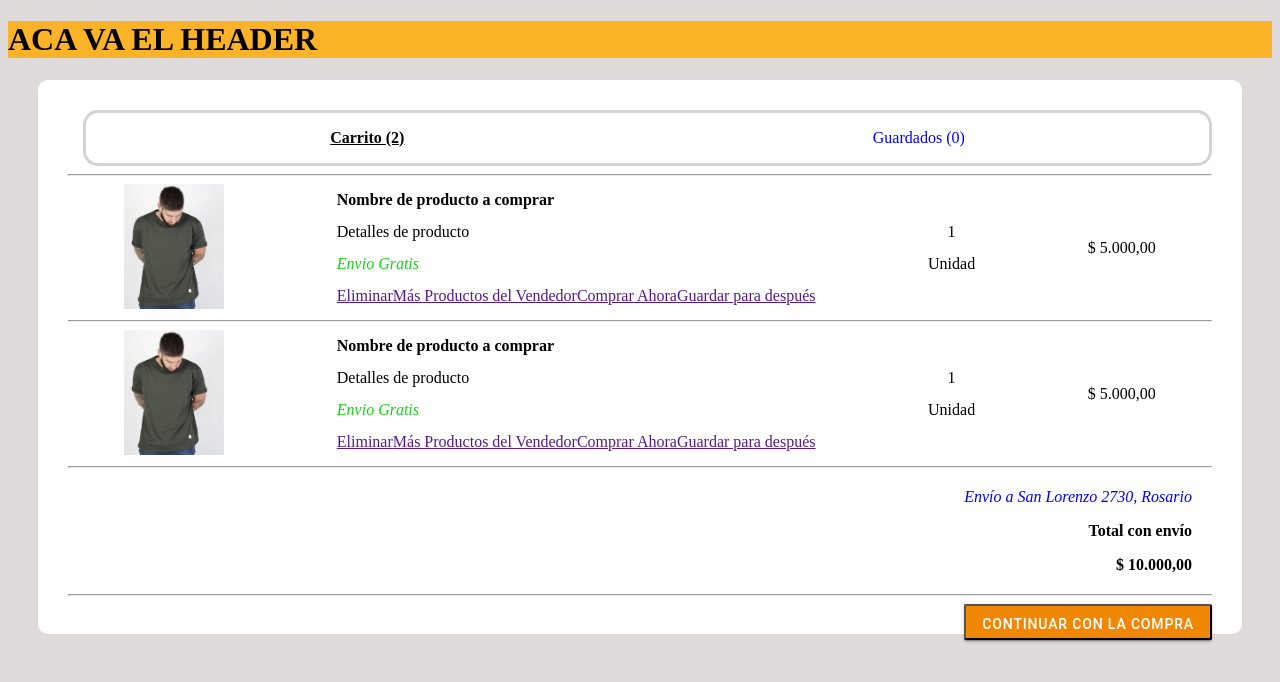
After one commit to pablolujambio/grupo_10_3prendero, a Node server app: page /carrito in a window 1280 px wide. The commit adds this page. Shown: the top 682 px of the page. Run offline with Node 20, Linux system fonts and the light colour scheme.

Commit message:
cree NUEVO productCart.html (el carrito), MODIFIQUE home.css para el carrito solamente y app.js solo para escucha

```diff
--- a/app.js
+++ b/app.js
@@ -13,6 +13,10 @@ app.get('/detalle', function(req, res){
     res.sendFile(path.join(__dirname, "./views/productDetail.html"))
 })
 
+app.get('/carrito', function(req, res){
+    res.sendFile(path.join(__dirname, "./views/productCart.html"))
+})
+
 app.listen(3000, function() {
     console.log('servidor esta funcionando')
 })
--- a/public/css/home.css
+++ b/public/css/home.css
@@ -233,3 +233,116 @@ display: inline-block;
     left: 115px;
 
 }
+
+ /*--------------------------------------------------------------------------
+ DISEÑO CARRITO
+ ----------------------------------------------------------------------------*/
+
+.carritoBody {
+    background-color: rgb(223, 219, 219)  ;
+}
+
+.carrito {
+    background-color: white;
+    border-radius: 10px;
+    margin-left: 30px;
+    margin-right: 30px;
+    padding-left: 30px;
+    padding-top: 30px;
+    padding-bottom: 30px;
+    padding-right: 30px;
+}
+
+.carritoTop {
+    display: flex;
+    flex-wrap: wrap;
+    justify-content: space-around;
+    margin-left: 15px;
+    border: solid lightgray;
+    border-radius: 15px;
+    padding: 0px 10px 0px 10px;
+}
+
+.itemDetalle {
+    display: flex;
+    flex-wrap: wrap;
+    position: relative;
+    justify-content: space-around;
+    line-height: 0px;
+    }
+
+.itemImagen{
+    display: flex;
+    flex-wrap: wrap;
+   }
+
+.caracteristicas{
+    display: flex;
+    flex-direction: column;
+       }
+
+.opcionesItem{
+    display: flex;
+    padding: 0px;
+    justify-content: space-around;
+}
+
+.itemCantidad,
+.itemPrecio{
+    display: flex;
+    flex-direction: column;
+    flex-wrap: wrap;
+    align-items: center;
+    justify-content: center;
+
+}
+
+.textoAzul {
+    color: blue;
+}
+
+.textoVerde {
+    color: rgb(20, 209, 20);
+}
+
+.pago{
+    text-align: right;
+    margin: 20px;
+}
+
+.botonCompra{
+    padding: 0 16px;
+    float: right;
+  border-radius: 2px;
+  background-color: #F18805;
+  box-shadow: 0 3px 1px -2px rgba(0, 0, 0, 0.2),
+    0 2px 2px 0 rgba(0, 0, 0, 0.14),
+    0 1px 5px 0 rgba(0, 0, 0, 0.12);
+  color: #fff;
+  transition: background-color 15ms linear,
+    box-shadow 280ms cubic-bezier(0.4, 0, 0.2, 1);
+  height: 36px;
+  line-height: 2.25rem;
+  font-family: Roboto, sans-serif;
+  font-size: 0.875rem;
+  font-weight: 500;
+  letter-spacing: 0.06em;
+  text-transform: uppercase;
+}
+
+.botonCompra:hover, .botonCompra:focus {
+    box-shadow: 0 2px 4px -1px rgba(0, 0, 0, 0.2),
+      0 4px 5px 0 rgba(0, 0, 0, 0.14),
+      0 1px 10px 0 rgba(0, 0, 0, 0.12);
+    background-color: #D95D39;
+  }
+
+  .botonCompra:active {
+    box-shadow: 0 5px 5px -3px rgba(0, 0, 0, 0.2),
+      0 8px 10px 1px rgba(0, 0, 0, 0.14),
+      0 3px 14px 2px rgba(0, 0, 0, 0.12);
+    background-color: #D95D39;
+  }
+/*--------------------------------------------------------------------------
+ FIN DISEÑO CARRITO
+ ----------------------------------------------------------------------------*/
--- a/src/app.js
+++ b/src/app.js
@@ -0,0 +1,5 @@
+const express = require('express');
+const app= express();
+const path = require('path')
+
+app.use( express.static(path.join(__dirname, "./public")))
--- /dev/null
+++ b/views/productCart.html
@@ -0,0 +1,98 @@
+<!DOCTYPE html>
+<html lang="en">
+<head>
+    <meta charset="UTF-8">
+    <meta name="viewport" content="width=device-width, initial-scale=1.0">
+    <title>3-Prendero</title>
+    <link rel="stylesheet" href="css/home.css">
+    <link rel="stylesheet" href="https://use.fontawesome.com/releases/v5.15.1/css/all.css" integrity="sha384-vp86vTRFVJgpjF9jiIGPEEqYqlDwgyBgEF109VFjmqGmIY/Y4HV4d3Gp2irVfcrp" crossorigin="anonymous">
+</head>
+
+<!-----------------------------------------------------------------------
+ Esto es el body
+-------------------------------------------------------------------------->
+
+<body class="carritoBody">
+
+<!-----------------------------------------------------------------------
+ Esto es el header
+-------------------------------------------------------------------------->
+<header>
+<h1>ACA VA EL HEADER</h1>
+</header>
+
+<!-----------------------------------------------------------------------
+ Esto es el cuerpo
+-------------------------------------------------------------------------->
+
+<div class="carrito">
+<div class="carritoTop">
+<p><b><u>Carrito (2)</u></b></p>
+<p class="textoAzul">Guardados (0)</p>
+</div>
+<hr>
+
+<form action="validad.php" method="POST"></form>
+
+<div class="itemDetalle">
+<div class="itemImagen">
+<img class="logo" src="imagenes/remera.jpg" alt="logo" width="100px" height="125px">
+</div>
+<div class="caracteristicas">
+<p><b>Nombre de producto a comprar</b></p>
+<p>Detalles de producto</p>
+<p class="textoVerde"><i>Envio Gratis</i></p>
+<div class="opcionesItem">
+    <p><a href="">Eliminar</a></p>
+    <p><a href="">Más Productos del Vendedor</a></p>
+    <p><a href="">Comprar Ahora</a></p>
+    <p><a href="">Guardar para después</a></p>
+</div>
+</div>
+<div class="itemCantidad">
+<p>1</p>
+<p>Unidad</p>
+</div>
+<div class="itemPrecio">
+<p>$ 5.000,00</p>
+</div>
+</div>
+<hr>
+
+<div class="itemDetalle">
+    <div class="itemImagen">
+    <img class="logo" src="imagenes/remera.jpg" alt="logo" width="100px" height="125px">
+    </div>
+    <div class="caracteristicas">
+    <p><b>Nombre de producto a comprar</b></p>
+    <p>Detalles de producto</p>
+    <p class="textoVerde"><i>Envio Gratis</i></p>
+    <div class="opcionesItem">
+        <p><a href="">Eliminar</a></p>
+        <p><a href="">Más Productos del Vendedor</a></p>
+        <p><a href="">Comprar Ahora</a></p>
+        <p><a href="">Guardar para después</a></p>
+    </div>
+    </div>
+    <div class="itemCantidad">
+    <p>1</p>
+    <p>Unidad</p>
+    </div>
+    <div class="itemPrecio">
+    <p>$ 5.000,00</p>
+    </div>
+    </div>
+    <hr>
+
+<div class="pago">
+<p class="textoAzul"><i>Envío a San Lorenzo 2730, Rosario</i></p>
+<p><b>Total con envío</b></p>
+<p><b>$ 10.000,00</b></p>
+</div>
+<hr>
+
+<button class="botonCompra" type=“submit”>Continuar con la Compra</button>
+
+</div>
+</form>
+</body>
```
